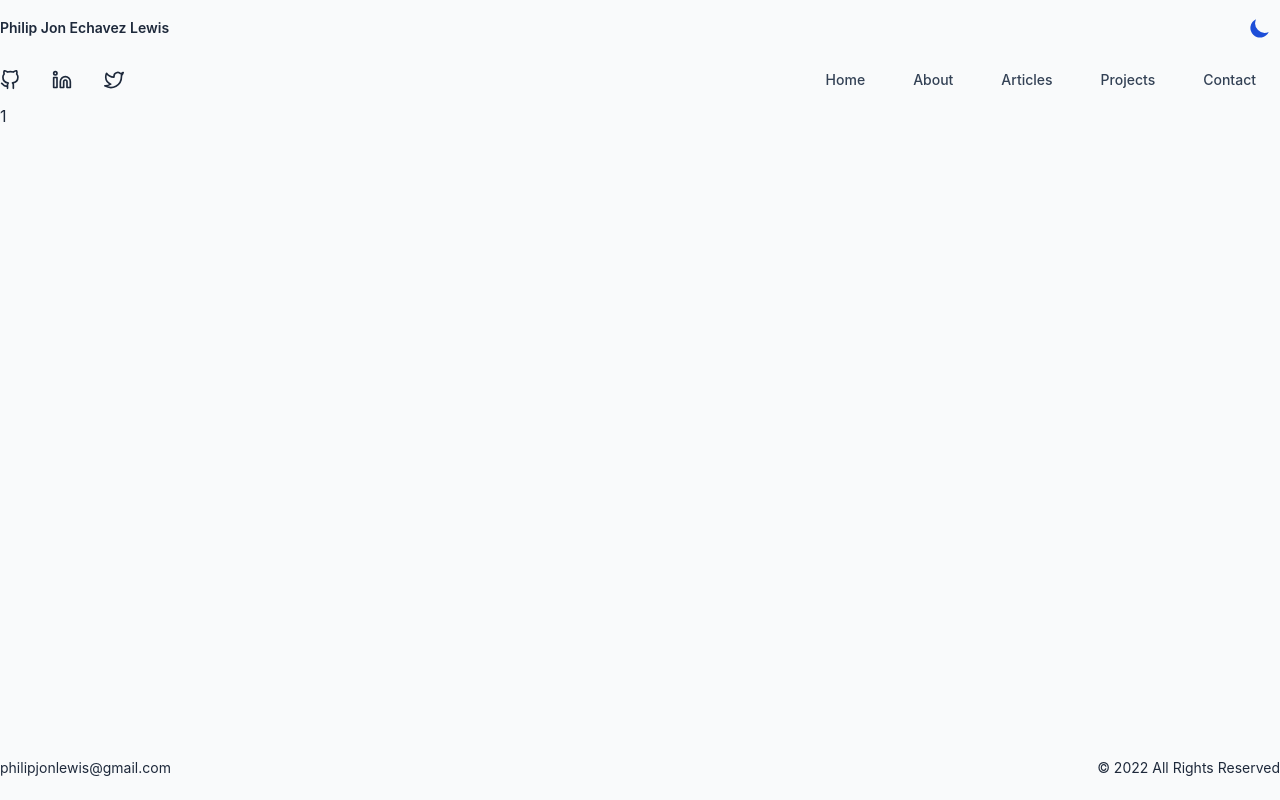
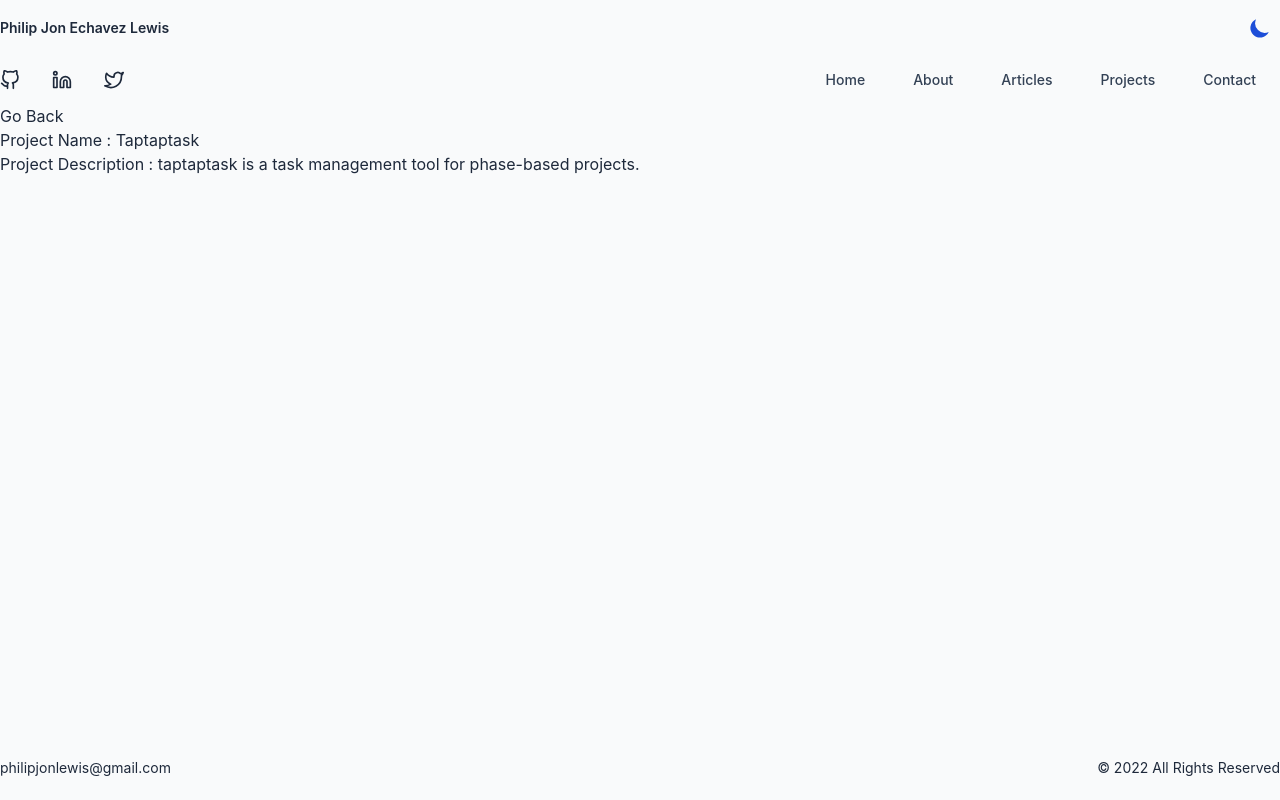
Before and after one commit to philipjonlewis/philipjonlewis.com, a Next.js app: page /projects/1 in a window 1280 px wide. Built offline with nearby package versions, Linux system fonts and the light colour scheme; no server answers.

Commit message:
removed api fetching and used static props and static paths instead

```diff
--- a/db/projects/software/softwareProjects.ts
+++ b/db/projects/software/softwareProjects.ts
@@ -3,7 +3,7 @@ import type { ProjectContentFormat } from "../../../types/projects/software/soft
 const projectContent: ProjectContentFormat[] = [
   {
     projectId: 1,
-    projectName: "taptaptask",
+    projectName: "Taptaptask",
     projectDescription:
       "taptaptask is a task management tool for phase-based projects.",
     techStack: [
@@ -31,21 +31,21 @@ const projectContent: ProjectContentFormat[] = [
       },
     ],
   },
-  {
-    projectId: 2,
-    projectName: "archestimator",
-    projectDescription:
-      "archestimator is a construction cost estimator for architects.",
-    techStack: ["Typescript", "Svelte", "Css + Sass", "Rollup"],
-    siteLink: "https://www.archestimator.com",
-    imageLink: "/archestimator.jpeg",
-    gitHubLinks: [
-      {
-        name: "Front-End",
-        link: "https://www.github.com/_jonlewis",
-      },
-    ],
-  },
+  // {
+  //   projectId: 2,
+  //   projectName: "archestimator",
+  //   projectDescription:
+  //     "archestimator is a construction cost estimator for architects.",
+  //   techStack: ["Typescript", "Svelte", "Css + Sass", "Rollup"],
+  //   siteLink: "https://www.archestimator.com",
+  //   imageLink: "/archestimator.jpeg",
+  //   gitHubLinks: [
+  //     {
+  //       name: "Front-End",
+  //       link: "https://www.github.com/_jonlewis",
+  //     },
+  //   ],
+  // },
   {
     projectId: 3,
     projectName: "QuickNotes",
@@ -90,7 +90,7 @@ const projectContent: ProjectContentFormat[] = [
   // },
   {
     projectId: 5,
-    projectName: "philipjonlewis",
+    projectName: "Philip Lewis Portfolio",
     projectDescription: "philipjonlewis portfolio website",
     techStack: ["Typescript", "React + NextJs", "Tailwind", "Css + Sass"],
     siteLink: "https://quicknotesbyphilip.netlify.app",
--- a/pages/projects/[projectId].tsx
+++ b/pages/projects/[projectId].tsx
@@ -5,55 +5,40 @@ import { useRouter } from "next/router";
 import { projectContent } from "../../db/projects/software/softwareProjects";
 import type { ProjectContentFormat } from "../../db/projects/software/softwareProjects";
 
-const Post = () => {
+const Post = ({ projectData }) => {
   const router = useRouter();
-  const { projectId } = router.query;
+  const { projectName, projectDescription } = projectData;
 
-  const [projectData, setProjectData] = useState<
-    ProjectContentFormat | undefined
-  >(undefined);
-
-  const getProjectData = async () => {
-    const res = await fetch(
-      `${process.env.NEXT_PUBLIC_API_URL}/api/projects/software/${projectId}`
-    );
-    const data = await res.json();
-    console.log(data);
-    setProjectData(await data.payload);
-  };
-
-  useEffect(() => {
-    getProjectData();
-    // eslint-disable-next-line react-hooks/exhaustive-deps
-  }, []);
-
-  return <div>{projectId}</div>;
+  return (
+    <div>
+      <button onClick={() => router.back()}>Go Back</button>
+      <p>Project Name : {projectName}</p>
+      <p>Project Description : {projectDescription}</p>
+    </div>
+  );
 };
 
 export default Post;
 
-// export async function getStaticPaths() {
-//   const paths = projectContent.map((project) => {
-//     return { params: { projectId: project.projectId.toString() } };
-//   });
+export async function getStaticPaths() {
+  const paths = projectContent.map((project) => {
+    return { params: { projectId: project.projectId.toString() } };
+  });
 
-//   return {
-//     paths,
-//     fallback: false,
-//   };
-// }
+  return {
+    paths,
+    fallback: false,
+  };
+}
 
-// export async function getStaticProps(context) {
-//   const apiPath =
-//     process.env.ENVIRONMENT == "production"
-//       ? process.env.API_PATH_PRODUCTION
-//       : process.env.API_PATH_DEVELOPMENT;
+export async function getStaticProps(context) {
+  const projectId = context.params.projectId;
+  const res = await fetch(
+    `${process.env.NEXT_PUBLIC_API_URL}/api/projects/software/${projectId}`
+  );
+  const data = await res.json();
 
-//   const projectId = context.params.projectId;
-//   const res = await fetch(`${apiPath}/api/projects/software/${projectId}`);
-//   const data = await res.json();
-
-//   return {
-//     props: { project: data.payload },
-//   };
-// }
+  return {
+    props: { projectData: data.payload },
+  };
+}
--- a/pages/projects/index.tsx
+++ b/pages/projects/index.tsx
@@ -10,7 +10,11 @@ import Link from "next/link";
 
 import type { ProjectContentFormat } from "../../types/projects/software/softwareProjectTypes";
 
-const Projects: NextPage = () => {
+const Projects: NextPage = ({
+  projectList,
+}: {
+  projectList: ProjectContentFormat[];
+}) => {
   const container = {
     hidden: { opacity: 0 },
     show: {
@@ -30,19 +34,19 @@ const Projects: NextPage = () => {
     },
   };
 
-  const [projectList, setProjectList] = useState<ProjectContentFormat[]>([]);
+  // const [projectList, setProjectList] = useState<ProjectContentFormat[]>([]);
 
-  const getProjectData = async () => {
-    const res = await fetch(
-      `${process.env.NEXT_PUBLIC_API_URL}/api/projects/software`
-    );
-    const data = await res.json();
-    setProjectList(await data.payload);
-  };
+  // const getProjectData = async () => {
+  //   const res = await fetch(
+  //     `${process.env.NEXT_PUBLIC_API_URL}/api/projects/software`
+  //   );
+  //   const data = await res.json();
+  //   setProjectList(await data.payload);
+  // };
 
-  useEffect(() => {
-    getProjectData();
-  }, []);
+  // useEffect(() => {
+  //   getProjectData();
+  // }, []);
 
   return (
     <motion.div className="projects-page">
@@ -137,25 +141,15 @@ const Projects: NextPage = () => {
   );
 };
 
-// export async function getStaticPaths() {
-//   return {
-//     paths: [{ params: { projectId: 1 } }, { params: { projectId: 2 } }],
-//     fallback: false, // can also be true or 'blocking'
-//   };
-// }
+export async function getStaticProps(context: any) {
+  const res = await fetch(
+    `${process.env.NEXT_PUBLIC_API_URL}/api/projects/software`
+  );
+  const data = await res.json();
 
-// export async function getStaticProps(context: any) {
-//   const apiPath =
-//     process.env.ENVIRONMENT == "production"
-//       ? process.env.API_PATH_PRODUCTION
-//       : process.env.API_PATH_DEVELOPMENT;
-
-//   const res = await fetch(`${apiPath}/api/projects/software`);
-//   const data = await res.json();
-
-//   return {
-//     props: { projectList: await data.payload }, // will be passed to the page component as props
-//   };
-// }
+  return {
+    props: { projectList: await data.payload },
+  };
+}
 
 export default Projects;
--- a/styles/_projects.scss
+++ b/styles/_projects.scss
@@ -20,7 +20,7 @@
         @apply flex flex-row justify-between px-2 py-2;
 
         .title {
-          @apply text-xl font-semibold;
+          @apply text-base font-semibold;
         }
 
         a {
```
Also changed, not shown: public/philipjonlewis.png.
